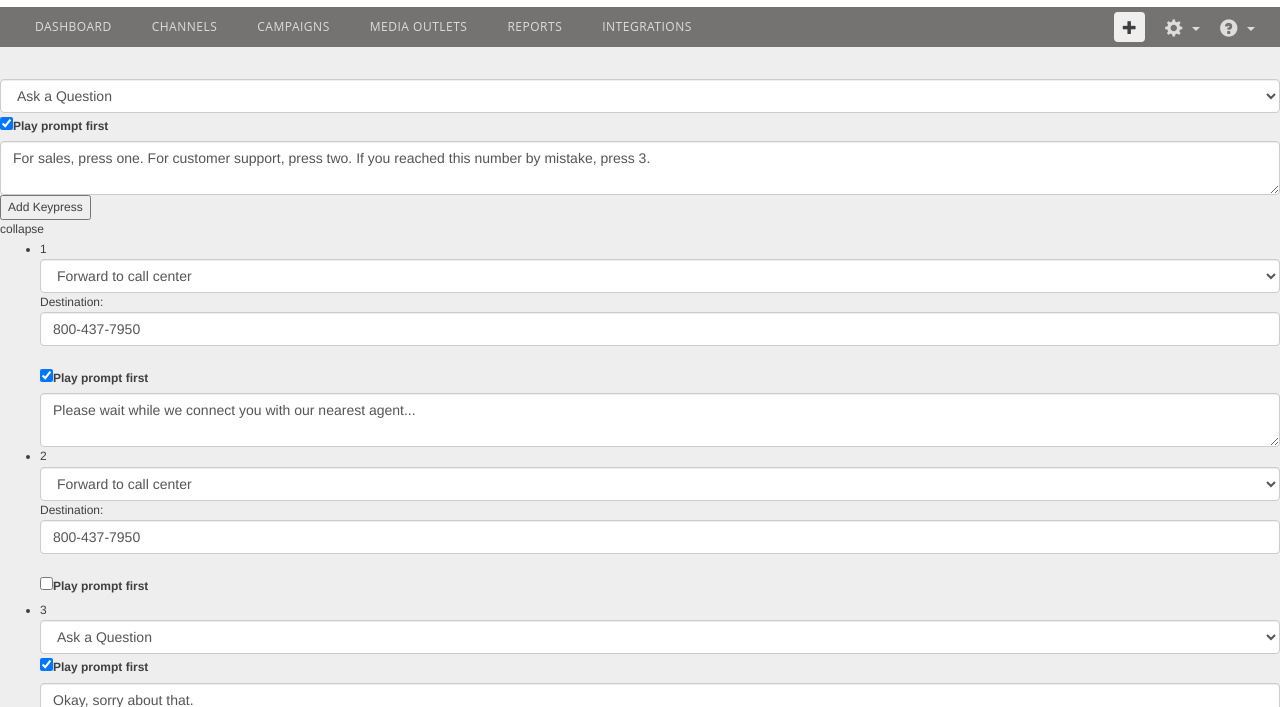
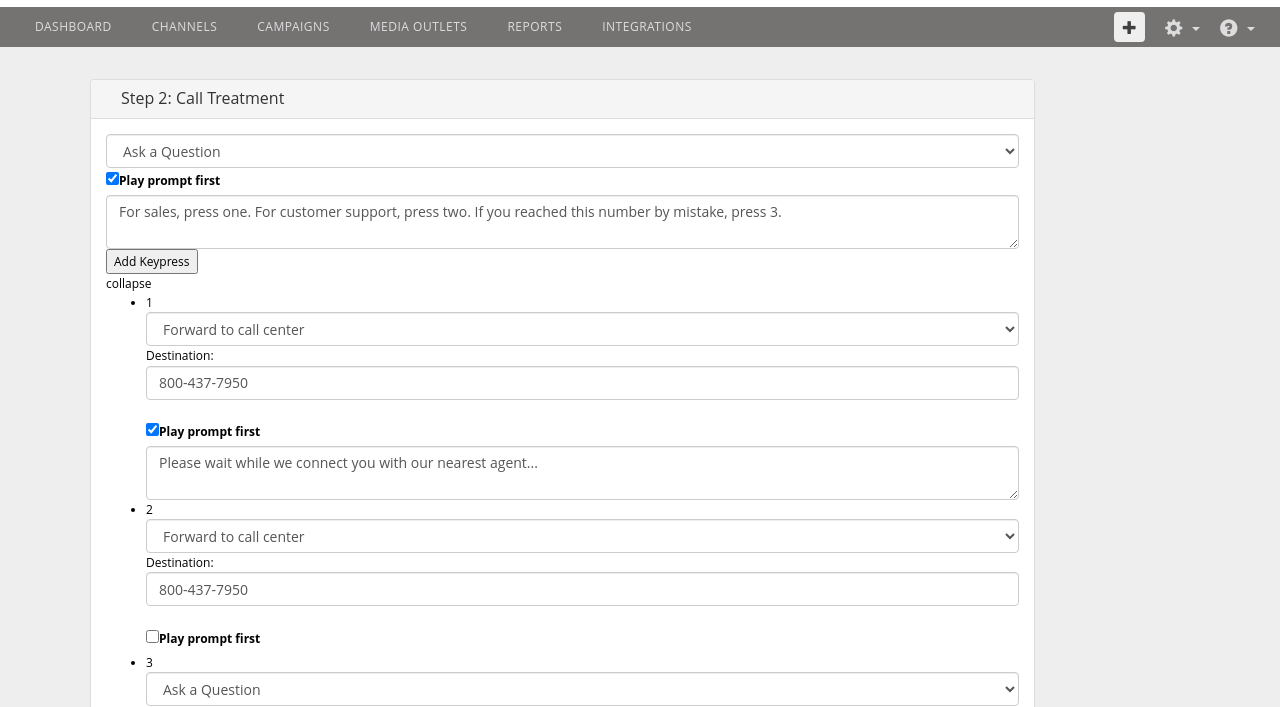
Before and after one commit to oorion/reactive_ivr, a website: page index.html in a window 1280 px wide. Shown: the part 93-800 px from the top of the page. Drawn offline with nearby package versions, Linux system fonts and the light colour scheme; files that its build step writes are made by us from their sources; files whose address does not match are found by name.

Commit message:
Stlying the tree to look like Lauras mockups

```diff
--- a/assets/css/structure/_layout.scss
+++ b/assets/css/structure/_layout.scss
@@ -32,11 +32,11 @@ $_nav_menu_height : 40px;
 
   #pageContentWrapper {
     font-family: 'Open Sans', sans-serif;
-    font-weight: 300;
-    font-size: 13px;
-    line-height: 27px;
+    //font-weight: 300;
+    //font-size: 13px;
+    //line-height: 27px;
 
-    color: $text_on_dark_bg_color;
+    //color: $text_on_dark_bg_color;
 
     .dropdown-menu {
       background-color: #999;
--- a/index.html
+++ b/index.html
@@ -156,7 +156,28 @@
       </nav>
     </div>
 
-    <div id="ivr-tree"></div>
+
+    <div id="pageContentWrapper">
+      <div class="container">
+        <div class="row">
+          <div class="col-md-10">
+              <div class="panel panel-default">
+                <div class="panel-heading clearfix">
+                  <div class="col-md-10">
+                    <h3 class="panel-title">Step 2: Call Treatment</h3>
+                  </div>
+
+                </div>
+                <div class="panel-body">
+                  <div id="ivr-tree"></div>
+                </div>
+              </div>
+          </div>
+        </div>
+      </div>
+    </div>
+
+
 
     <script type="text/jsx">
       React.render(
```
Also changed, not shown: assets/css/application.css, 1 other file.
